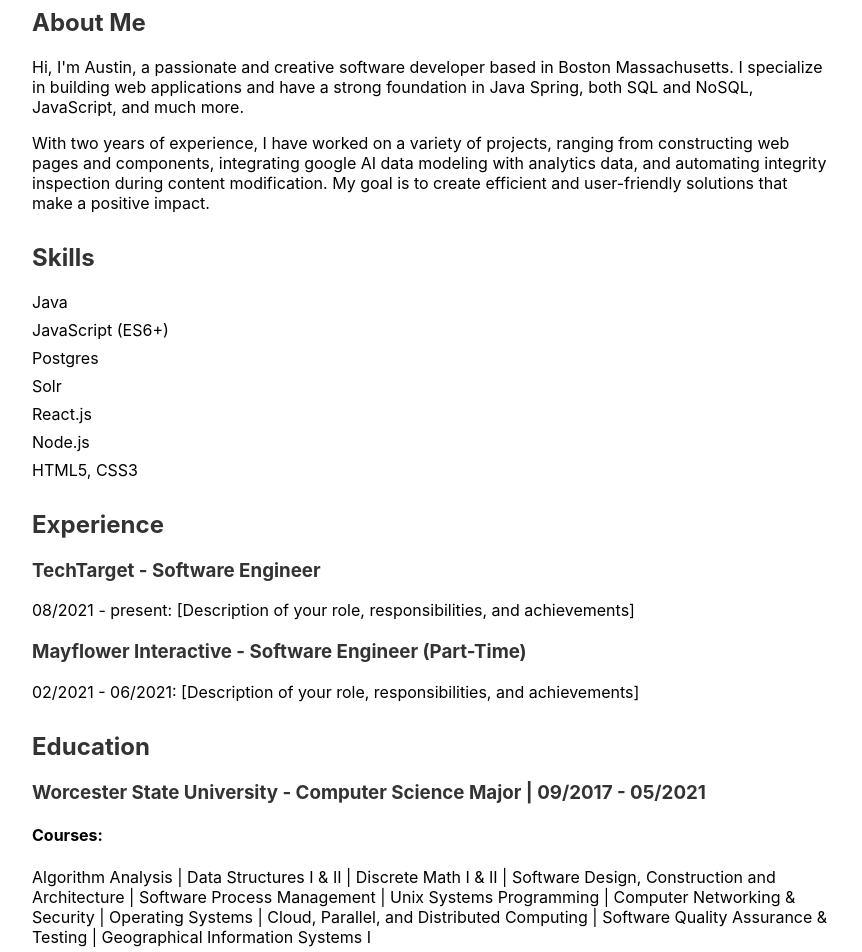
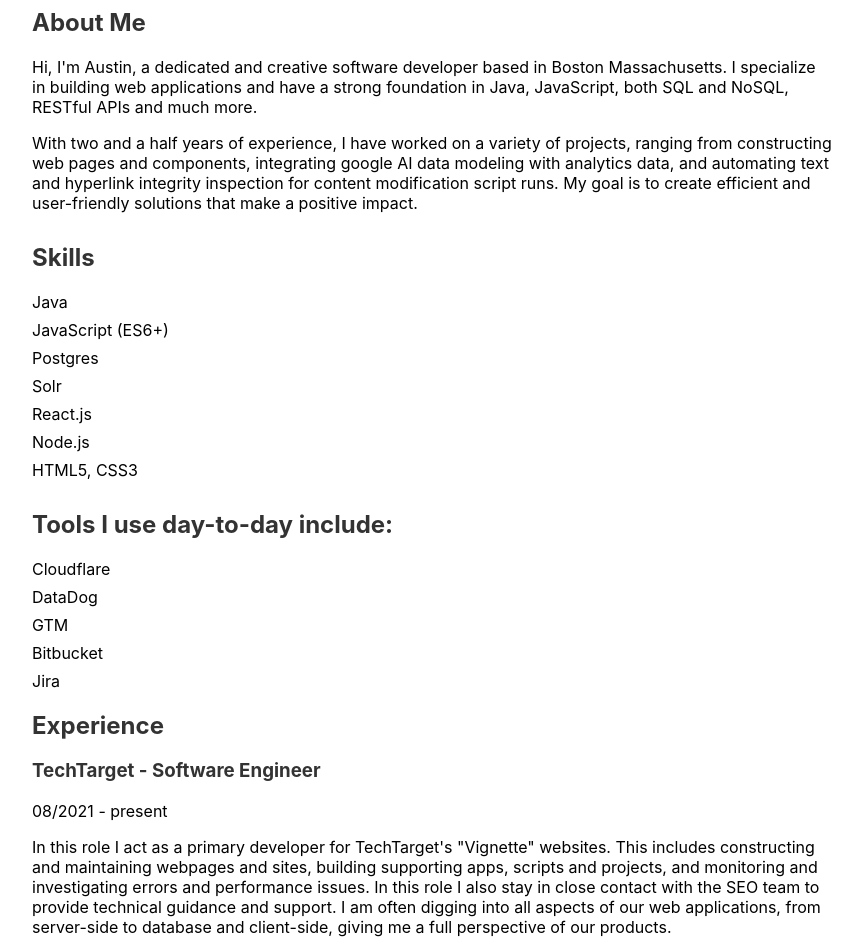
Before and after one commit to austinengel17/austinengel17.github.io, a React (Create React App) app in the folder frontend/: page /about in a window 1280 px wide. Shown: the part 80-1032 px from the top of the page, without its empty margins (208-1070 px from the left). Built offline with nearby package versions, Linux system fonts and the light colour scheme.

Commit message:
Update About page

```diff
--- a/frontend/src/components/About.js
+++ b/frontend/src/components/About.js
@@ -7,13 +7,13 @@
           <section className="about-section">
             <h1>About Me</h1>
             <p>
-              Hi, I'm Austin, a passionate and creative software developer based in Boston Massachusetts.
-              I specialize in building web applications and have a strong foundation in Java Spring, both SQL and NoSQL, JavaScript, and much more.
+              Hi, I'm Austin, a dedicated and creative software developer based in Boston Massachusetts.
+              I specialize in building web applications and have a strong foundation in Java, JavaScript, both SQL and NoSQL, RESTful APIs and much more.
             </p>
             <p>
-              With two years of experience, I have worked on a variety of projects, ranging from
-              constructing web pages and components, integrating google AI data modeling with analytics data, and automating integrity inspection during content modification. My goal is to create efficient and user-friendly
-              solutions that make a positive impact.
+              With two and a half years of experience, I have worked on a variety of projects, ranging from constructing web pages and components,
+              integrating google AI data modeling with analytics data, and automating text and hyperlink integrity inspection for content modification script runs.
+              My goal is to create efficient and user-friendly solutions that make a positive impact.
             </p>
           </section>
 
@@ -29,19 +29,33 @@
               <li>HTML5, CSS3</li>
             </ul>
           </section>
-
+            <section class="tools-section">
+                <h2>Tools I use day-to-day include:</h2>
+                <ul>
+                    <li>Cloudflare</li>
+                    <li>DataDog</li>
+                    <li>GTM</li>
+                    <li>Bitbucket</li>
+                    <li>Jira</li>
+                </ul>
+            </section>
           <section className="experience-section">
             <h2>Experience</h2>
             <div className="experience-item">
                 <h3>TechTarget - Software Engineer</h3>
                 <p>
-                    08/2021 - present: [Description of your role, responsibilities, and achievements]
+                    08/2021 - present
+                </p>
+                <p>
+                    In this role I act as a primary developer for TechTarget's "Vignette" websites. This includes constructing and maintaining webpages and sites,
+                    building supporting apps, scripts and projects, and monitoring and investigating errors and performance issues. In this role I also stay in close contact with the SEO team to provide technical guidance and support.
+                    I am often digging into all aspects of our web applications, from server-side to database and client-side, giving me a full perspective of our products.
                 </p>
             </div>
             <div className="experience-item">
                 <h3>Mayflower Interactive - Software Engineer (Part-Time)</h3>
                 <p>
-                    02/2021 - 06/2021: [Description of your role, responsibilities, and achievements]
+                    02/2021 - 06/2021
                 </p>
             </div>
           </section>
```
